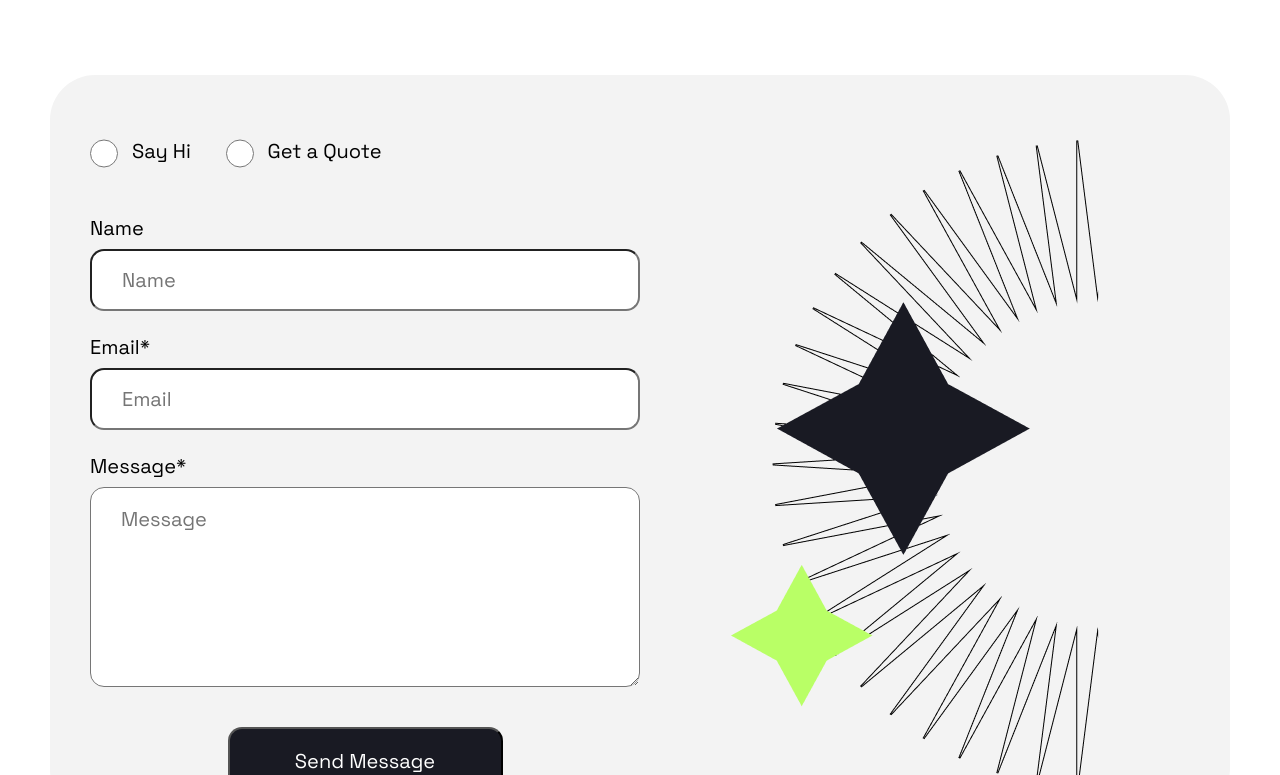
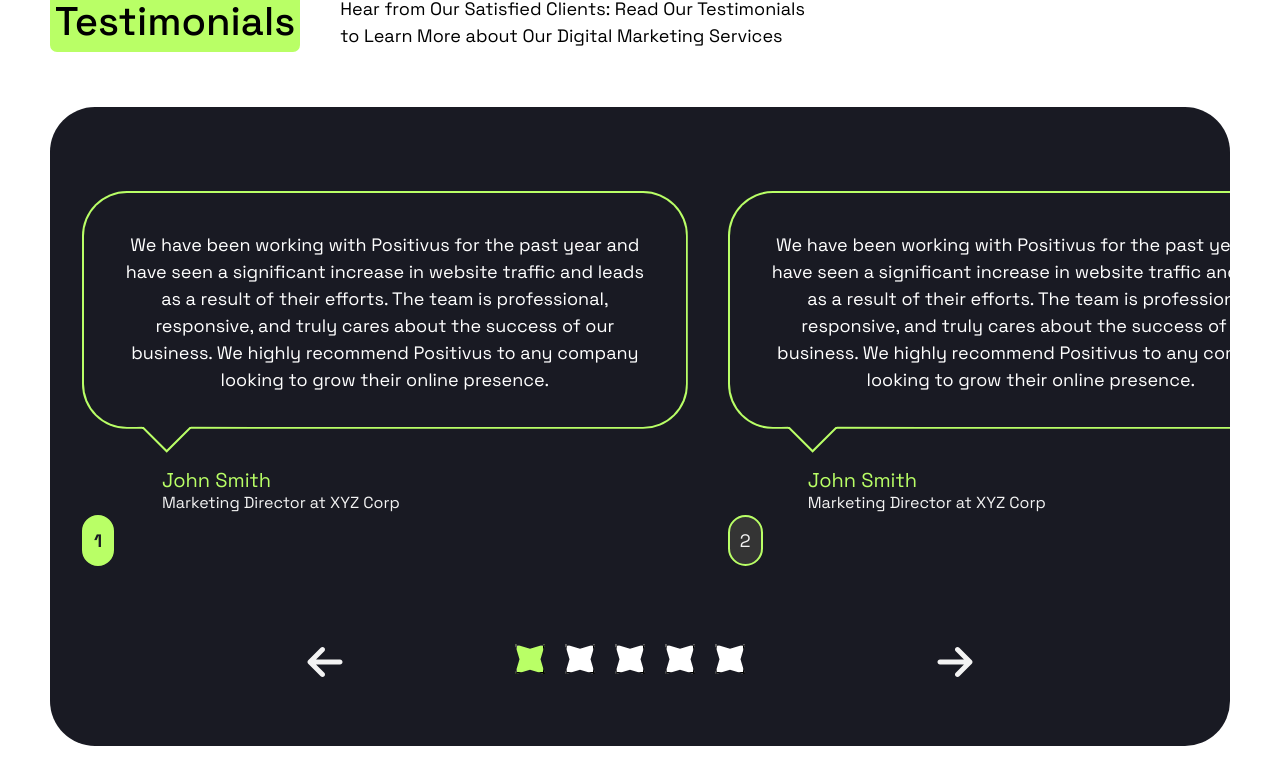
Before and after one commit to pnvshravan/positivus-replica-website, a React (Vite) app: page / in a window 1280 px wide. Shown: the part 6225-7000 px from the top of the page. Built offline with nearby package versions, Linux system fonts and the light colour scheme.

Commit message:
made changes to testimonials section-i1

```diff
--- a/src/components/pages/home/Home.jsx
+++ b/src/components/pages/home/Home.jsx
@@ -16,7 +16,7 @@ export const Home=() =>{
             <CaseStudy/>
             <Process/>
             <Team/>
-            {/* <Testimonials/> */}
+            <Testimonials/>
             <ContactForm/>
         </>
     );
--- a/src/components/pages/home/team-list/team.css
+++ b/src/components/pages/home/team-list/team.css
@@ -439,6 +439,7 @@
         gap: 2.5rem;
         /* align-items: center; */
         justify-items: center;
+
     }
 
 
--- a/src/components/pages/home/testimonials/testimonials.css
+++ b/src/components/pages/home/testimonials/testimonials.css
@@ -4,12 +4,10 @@
 
 .tooltip {
     color: #fff;
-    font-size: 18px;
     max-width: 37.87rem;
     text-align: center;
     height: 14.87rem;
 
-    /* var(--clr-accent) */
   }
 
 .tooltip {
@@ -53,62 +51,61 @@
 
 .tooltip{
   text-wrap: wrap;
-  font-size: 1rem;
-  padding: 3rem 3.25rem;
+  font-size: 1.125rem;
+  padding: 2.5rem;
 
 }
 /*-------------------------------------------------------------------------------------*/
-.testimonal-container{
+.testimonial-section{
   margin-top: 6.25rem;
-  /* border: 2px solid black; */
+
 }
 
+.testimonial-container{
+  display: flex;
+  flex-direction: column;
+
+  gap: 3.62rem;
+}
 
 .testimonial-heading{
   display: flex;
   width: 48rem;
   align-items: center;
   gap: 2.5rem;
-  margin-left: 8.75rem;
+
 }
 
 .testimonial-heading p{
-  width: 29rem;
-  font-size: 1.12rem;
-}
-
-.testimonials{
-  margin-top: 3.62rem;
+  font-size: 1.125rem;
 }
 
 
-.testimonial-inner{
+.testimonials{
 
-  /* width: 100%; */
   overflow: hidden;
   position: relative;
   white-space: nowrap;
 
-  margin-left: 8.75rem;
-
-  width: 102.5rem;
-  height: 39rem;
+  /* height: 39rem; */
   background-color: var(--clr-secondary);
   border-radius: 45px;
 
   display: flex;
   flex-direction: column;
   align-items: center;
+  gap: 4.75rem;
 
+  padding-block: 5.25rem 4rem;
 }
 
 .t-track{
   display: flex;
 
-  gap: 50px;
+  gap: 2.5rem;
   transition: transform 0.5s ease-in-out;
 
-  margin-top: 5.875rem;
+  /* margin-top: 5.875rem; */
   padding: 0 50px;
 }
 
@@ -120,7 +117,9 @@
   flex: 0 0 auto;
   /* Smooth sliding */
 
+
 }
+
 .slide_no{
   color: var(--clr-terinary);
   background-color: #343434;
@@ -128,12 +127,17 @@
   padding: 10px;
   border: 2px solid var(--clr-accent);
   border-radius: 45px;
-  /* display: inline; */
+  font-size: 1.125rem;
+
 }
+
 .slide_no.active{
-  background-color: #E4D00A;
+  background-color: var(--clr-accent);
   color: var(--clr-secondary);
   border: 2px solid var(--clr-accent);
+
+  font-size: 1.125rem;
+  font-weight: 700;
 }
 
 .person{
@@ -141,9 +145,11 @@
   margin-left: 5rem;
 
 }
+
 .person h4{
   color: var(--clr-accent);
 }
+
 .person p{
   color: var( --clr-terinary);
 }
@@ -152,7 +158,7 @@
 .indicators{
   display: inline-flex;
   justify-content: center;
-  margin-top: 4.75rem;
+
   width: max-content ;
 
 
@@ -172,30 +178,7 @@
   background-color: #fff;
   clip-path: polygon(50% 15%, 100% 0, 85% 50%, 100% 100%, 50% 85%, 0 100%, 15% 50%, 0 0);
 }
+
 .dot.active {
   background: #B9FF66;
 }
-
-@media screen and (min-width: 64em) and (max-width: 90em) {
-
-  .testimonal-container{
-    margin-top: 6.25rem;
-  }
-
-  .testimonial-heading{
-    margin-left: 6.25rem;
-  }
-
-  .testimonials{
-    margin-top: 5rem;
-  }
-
-  .testimonial-inner{
-    margin-left: 6.25rem;
-
-    width: 77.5rem;
-  }
-
-
-
-}
--- a/src/components/pages/home/testimonials/testimonials.jsx
+++ b/src/components/pages/home/testimonials/testimonials.jsx
@@ -1,7 +1,8 @@
 import './testimonials.css'
 
-import { BsArrowRightCircleFill } from "react-icons/bs";
-import { BsArrowLeftCircleFill } from "react-icons/bs";
+
+import { FaArrowLeft, FaArrowRight } from "react-icons/fa6";
+
 import { useState } from 'react';
 
 const Testimonials = ()=>{
@@ -52,7 +53,8 @@ const Testimonials = ()=>{
 
     return(
         <>
-            <section className='testimonal-container'>
+            <section className='testimonial-section'>
+                <div className='testimonial-container container'>
                     <div className='testimonial-heading'>
                         <h2 className='font-h2'><mark>Testimonials</mark></h2>
                         <p>
@@ -60,15 +62,11 @@ const Testimonials = ()=>{
                         </p>
                     </div>
                     <div className='testimonials'>
-                        <div className='testimonial-inner'>
                         <div className='t-track' style={{ transform: `translateX(-${currentIndex * 40}%)` }}>
                         {
                             testimonal_list.map((item, index)=>(
                                 <div className='t-slide' key={index}>
-                                            <div className="tooltip">
-                                                {item.tooltip}
-
-                                            </div>
+                                    <div className="tooltip"> {item.tooltip} </div>
                                     <div className='person'>
                                         <h4 className='font-p'>{item.name}</h4>
                                         <p>{item.role}</p>
@@ -80,7 +78,8 @@ const Testimonials = ()=>{
                         </div>
 
                         <div className='indicators'>
-                                    <BsArrowLeftCircleFill size={50} style={{ fill:'#F3F3F3', cursor:'pointer'}} onClick={handlePrev}/>
+
+                            <FaArrowLeft color='#F3F3F3' size={40} style={{ cursor:'pointer'}} onClick={handlePrev}/>
 
                             <div className="dots">
                                 {testimonal_list.map((_, index) => (
@@ -92,7 +91,7 @@ const Testimonials = ()=>{
                                 ))}
                             </div>
 
-                                    <BsArrowRightCircleFill size={50} style={{fill:'#F3F3F3', cursor:'pointer'}} onClick={handleNext}/>
+                            <FaArrowRight color='#F3F3F3' size={40} style={{ cursor:'pointer'}} onClick={handleNext}/>
 
                         </div>
                     </div>
```
Lines whose indentation alone changed are shown as unchanged.
